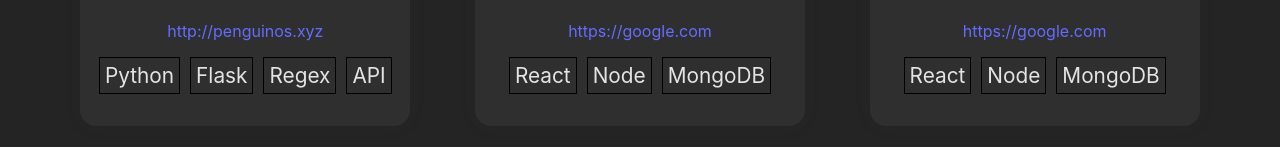
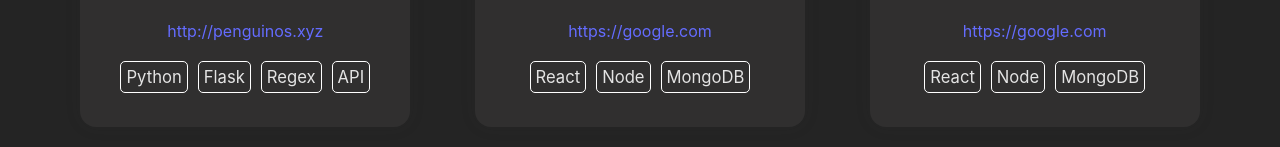
Before and after one commit to tiballion/portfolio, a React (Vite) app: page / in a window 1280 px wide. Shown: the part 908-1055 px from the top of the page. Built offline with nearby package versions, Linux system fonts and the light colour scheme.

Commit message:
changed styling of spans

```diff
--- a/src/components/styles/projectsitem.css
+++ b/src/components/styles/projectsitem.css
@@ -39,7 +39,9 @@
 
 
 .ProjectsItem span {
+    font-size: 0.8em;
     margin: 5px;
     padding: 5px;
-    border: 1px solid black;
+    border: 1px solid #fff;
+    border-radius: 5px;
 }
```
